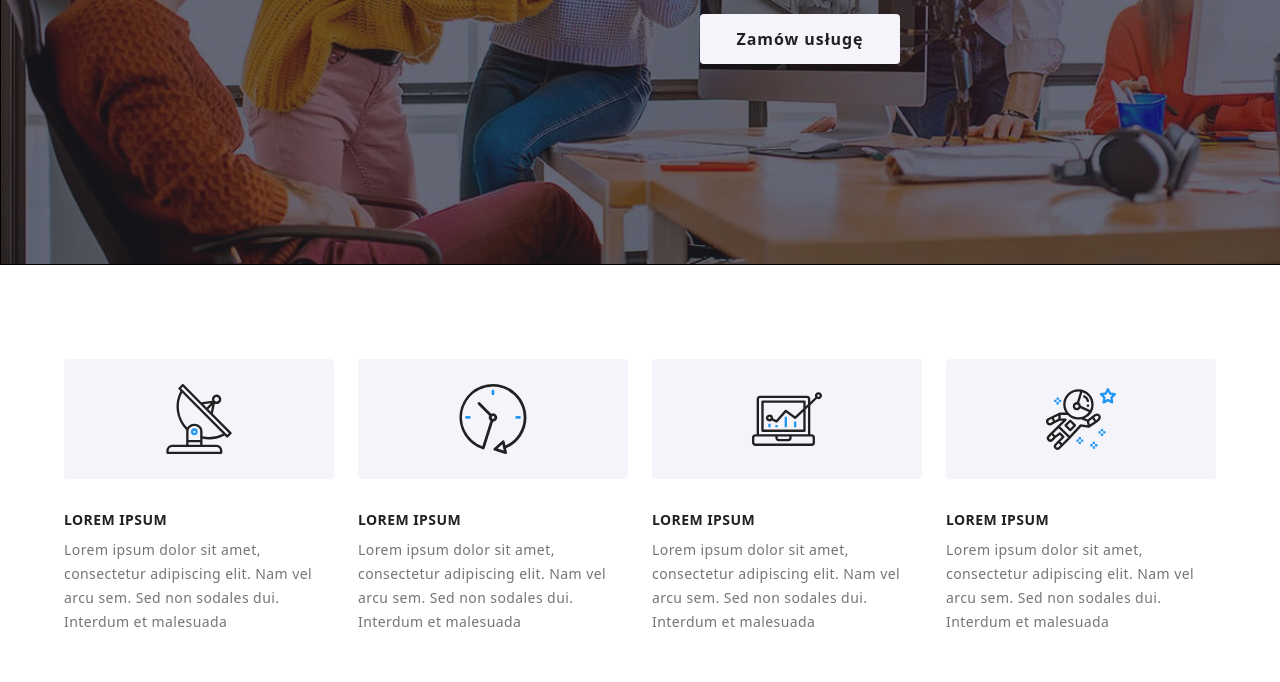
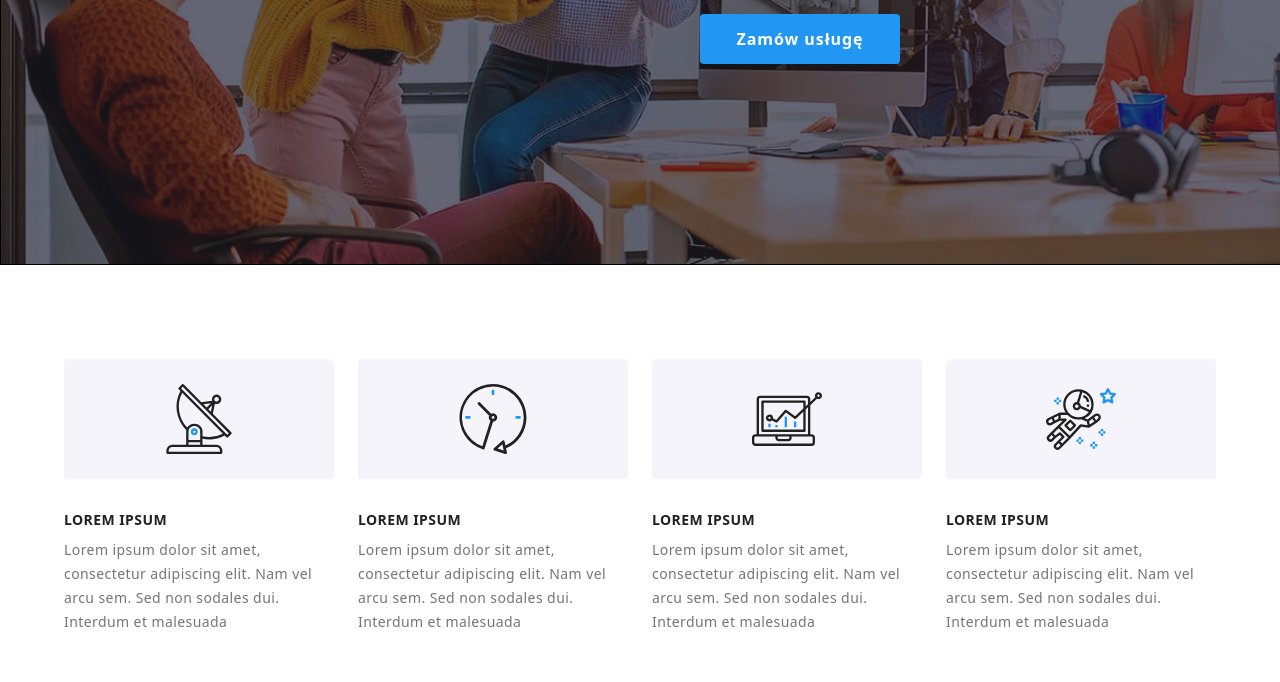
Before and after one commit to EwaMazurek/goit-markup-hw-05, a plain HTML site: page index.html in a window 1280 px wide. Shown: the part 418-1100 px from the top of the page. Drawn offline with nearby package versions, Linux system fonts and the light colour scheme.

Commit message:
zmieniono kolor buttona w order section

```diff
--- a/css/style.css
+++ b/css/style.css
@@ -253,20 +253,18 @@ header .container {
   line-height: 30px;
   letter-spacing: 0.06em;
   text-align: center;
-  color: var(--btn-inactive-txt);
-  background-color: var(--btn-inactive);
+  color: var(--btn-active-txt);
+  background-color: var(--element-focus);
   border-style: none;
   border-radius: 4px;
   padding: 10px 30px;
-  transition-property: color, background-color, box-shadow;
+  transition-property: box-shadow;
   transition-duration: 250ms;
   transition-timing-function: cubic-bezier(0.4, 0, 0.2, 1);
 }
 
 .button-inactive:hover,
 .button-inactive:focus {
-  color: var(--btn-inactive);
-  background-color: var(--element-focus);
   box-shadow: 0px 4px 4px rgba(0, 0, 0, 0.15);
   cursor: pointer;
 }
```
